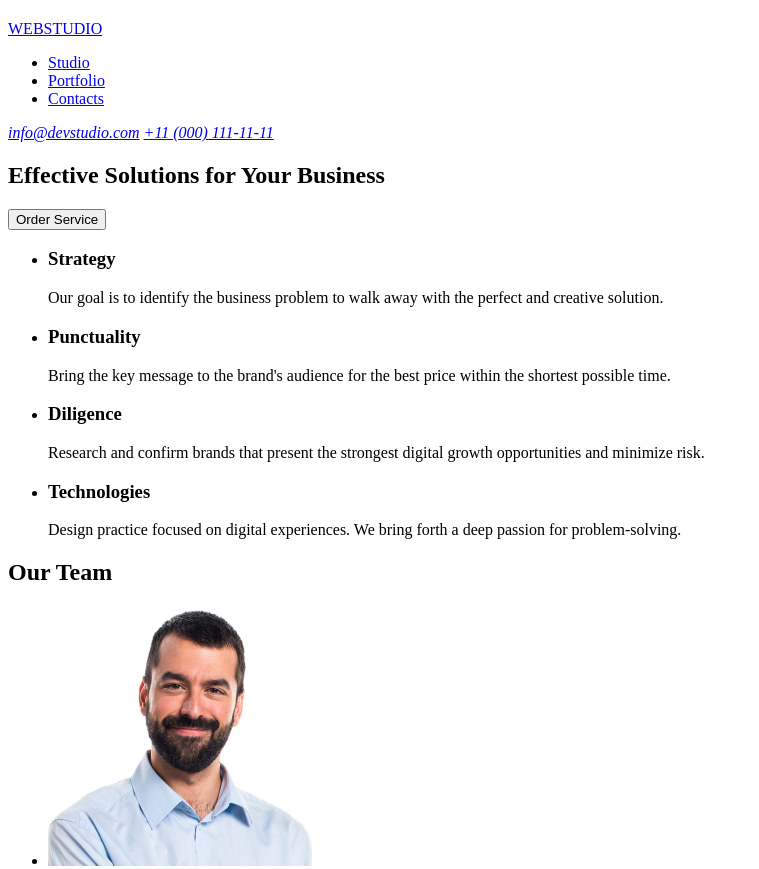
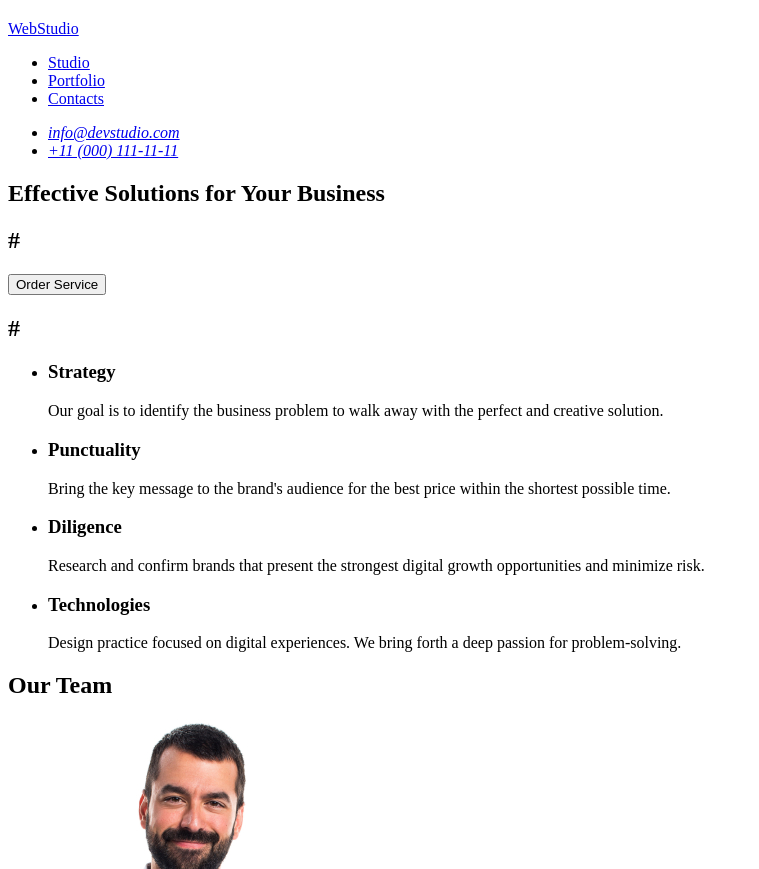
Before and after one commit to Mihalych1993/goit-markup-hw-01, a plain HTML site: page index.html in a window 1280 px wide. Shown: the top 869 px of the page, without its empty margins (0-759 px from the left). Drawn offline with Linux system fonts and the light colour scheme.

Commit message:
main-html

```diff
--- a/index.html
+++ b/index.html
@@ -9,9 +9,9 @@
     <header>
         <h2> </h2>
         <nav>
- <div class="logo-header">
-    <a href="./index.htm"> WEBSTUDIO</a>
-    </div>
+
+    <a href="./index.htm">WebStudio</a>
+
 
 
     <ul class="menu-nav">
@@ -21,17 +21,24 @@
     </ul>
         </nav>
         <address>
+            <ul class="address">
+                <li>
             <a href=”mailto:info@devstudio.com”>info@devstudio.com</a>
+        </li>
+        <li>
             <a  href=”tel:+110001111111”>+11 (000) 111-11-11</a>
+        </li>
+        </ul>
         </address>
     </header>
     <main>
         <section class="solution">
-            <h2>Effective Solutions
-for Your Business</h2>
+            <h1>Effective Solutions for Your Business</h1>
+<h2>#</h2>
 <button type="button">Order Service</button>
         </section>
         <section class="advantages">
+            <h2>#</h2>
             <ul class="advantages-list">
                 <li>
                     <h3>Strategy</h3>
@@ -84,7 +91,7 @@ problem to walk away with the perfect and creative solution. </p>
         </section>
     </main>
     <footer>
-        <a href="./index.htm"> WEBSTUDIO</a>
+        <a href="./index.html">WebStudio</a>
         <p>Increase the flow of customers and sales for your business with digital marketing & growth solutions.</p>
     </footer>
 </body>
```
